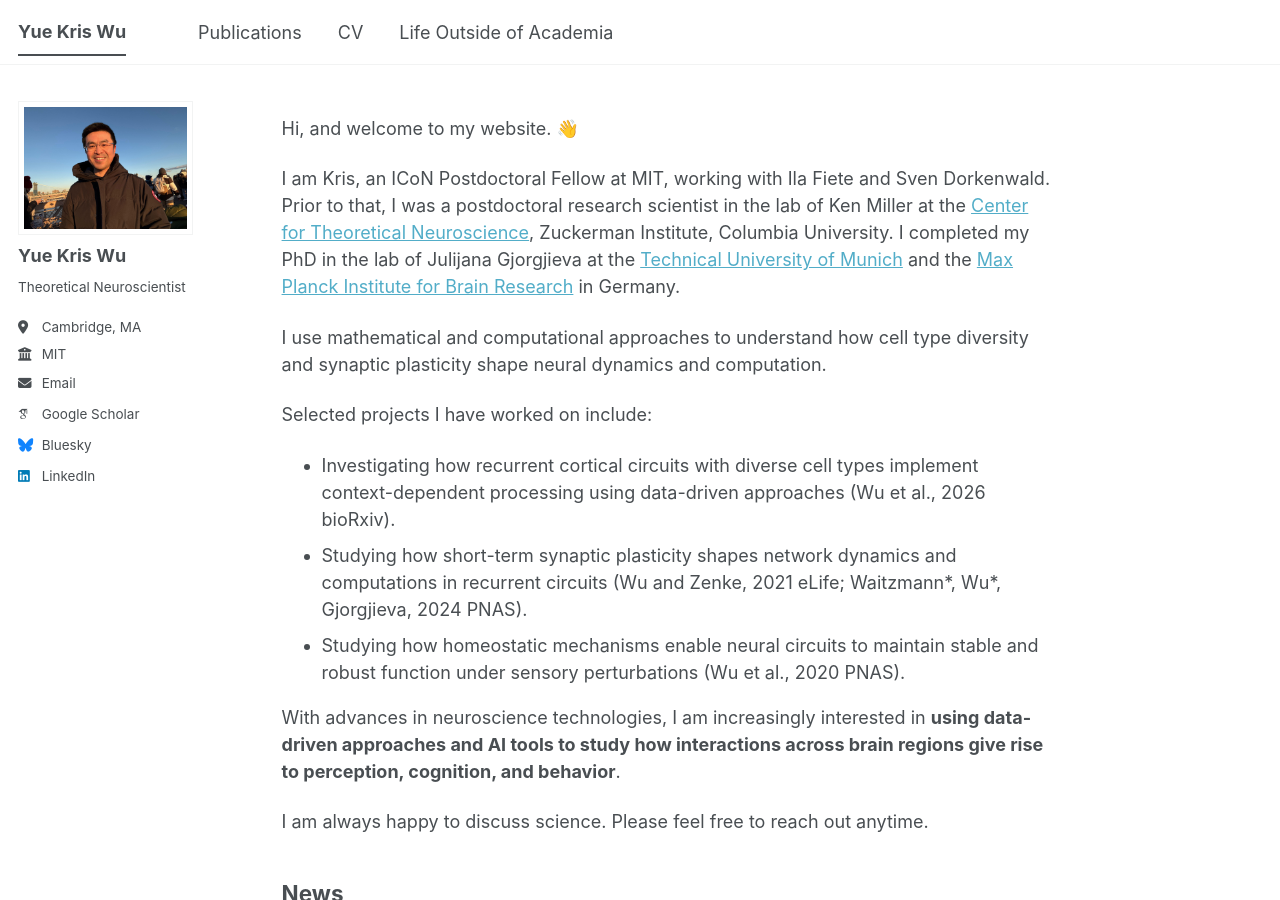
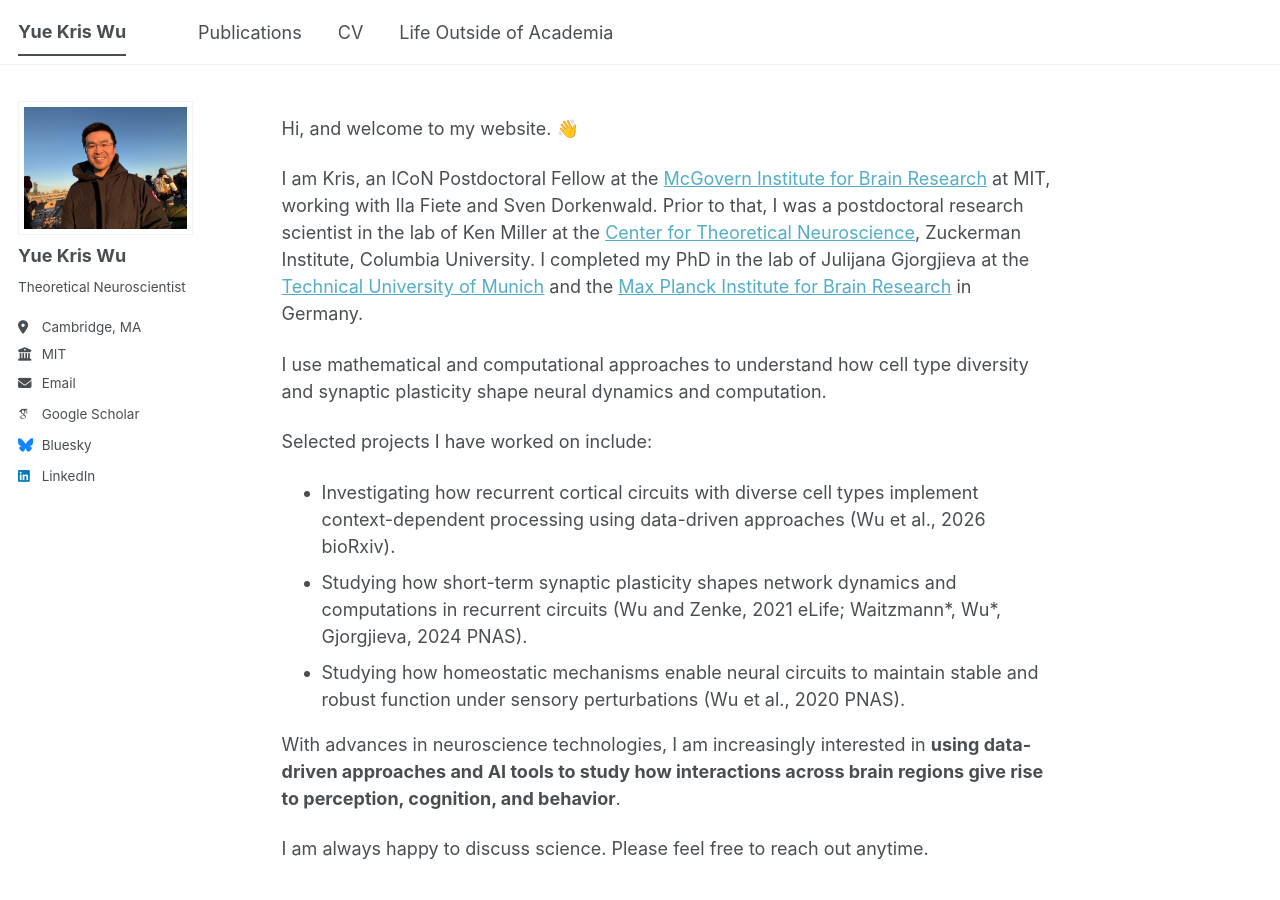
Before and after one commit to yuekriswu/yuekriswu.github.io, a Jekyll site: the page built from _pages/about.md, in a window 1280 px wide and 900 px high. Built offline with Jekyll 4.4.1, drawn with Linux system fonts in a browser that asks for light colours; emoji names are drawn with the system emoji font; some web fonts are replaced; a script bundle is joined from its source files by our own code; library files that are not in the unit come from our copies.

Commit message:
Update affiliation to McGovern Institute for Brain Research

```diff
--- a/_pages/about.md
+++ b/_pages/about.md
@@ -9,7 +9,7 @@ redirect_from:
 
 Hi, and welcome to my website. :wave:
 
-I am Kris, an ICoN Postdoctoral Fellow at MIT, working with Ila Fiete and Sven Dorkenwald. Prior to that, I was a postdoctoral research scientist in the lab of Ken Miller at the [Center for Theoretical Neuroscience](https://ctn.zuckermaninstitute.columbia.edu), Zuckerman Institute, Columbia University. I completed my PhD in the lab of Julijana Gjorgjieva at the [Technical University of Munich](https://www.tum.de) and the [Max Planck Institute for Brain Research](https://brain.mpg.de/home) in Germany.
+I am Kris, an ICoN Postdoctoral Fellow at the [McGovern Institute for Brain Research](http://mcgovern.mit.edu) at MIT, working with Ila Fiete and Sven Dorkenwald. Prior to that, I was a postdoctoral research scientist in the lab of Ken Miller at the [Center for Theoretical Neuroscience](https://ctn.zuckermaninstitute.columbia.edu), Zuckerman Institute, Columbia University. I completed my PhD in the lab of Julijana Gjorgjieva at the [Technical University of Munich](https://www.tum.de) and the [Max Planck Institute for Brain Research](https://brain.mpg.de/home) in Germany.
 
 I use mathematical and computational approaches to understand how cell type diversity and synaptic plasticity shape neural dynamics and computation.
 
```
